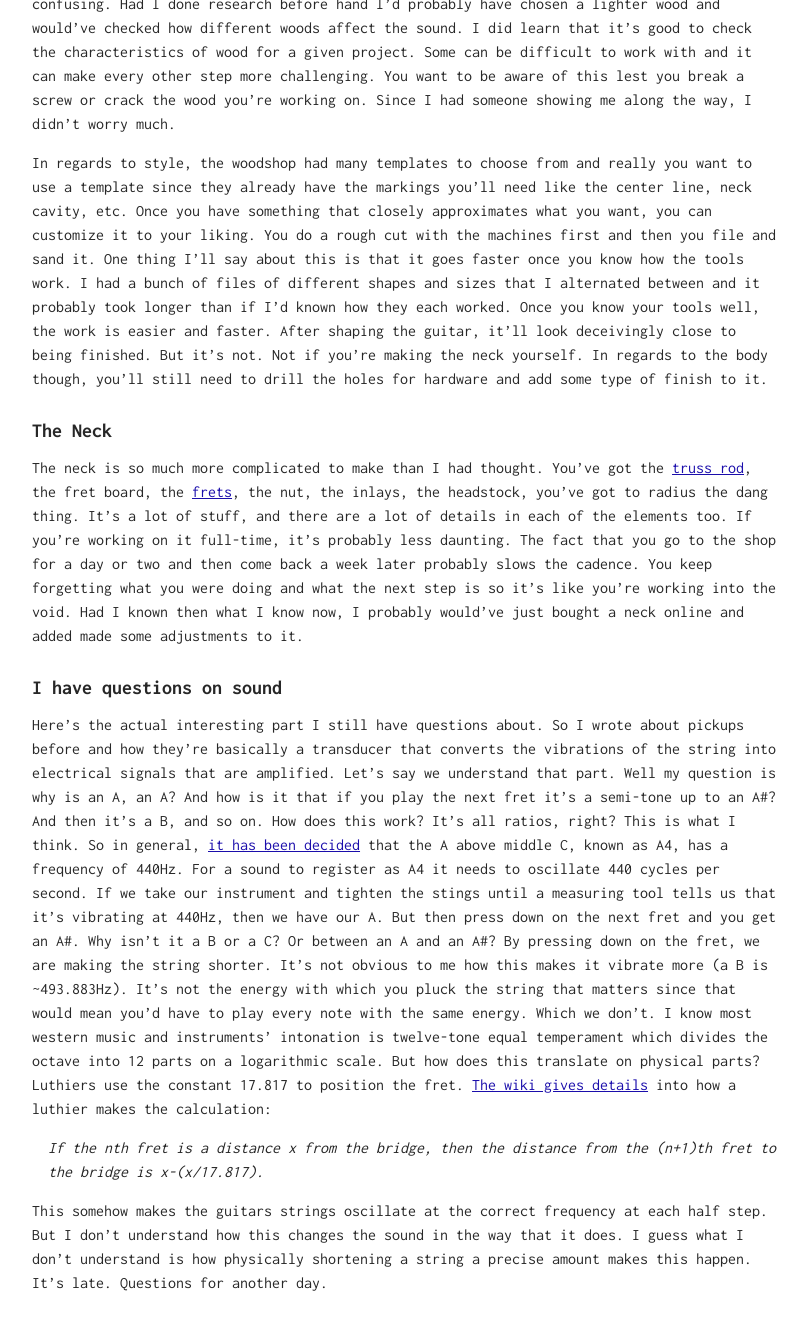
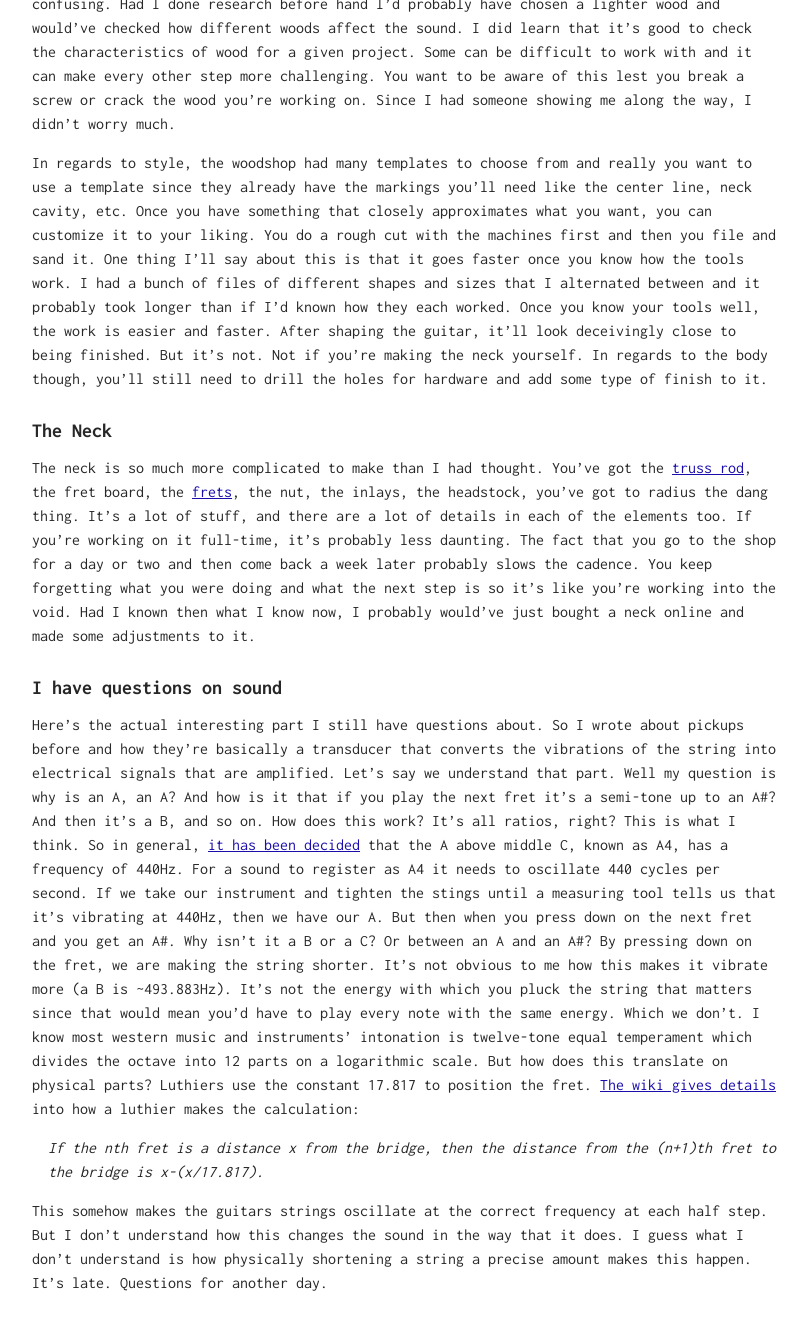
Before and after one commit to dolliars/heyheather, a Jekyll site: the page built from _posts/2020-03-03-building-a-guitar.md, in a window 1280 px wide and 1400 px high, scrolled down 567 px. Shown: the top 1330 px of the window, without its empty margins (233-1041 px from the left). Built offline with Jekyll 4.4.1, drawn with Linux system fonts in a browser that asks for light colours.

Commit message:
Corrections

```diff
--- a/_posts/2020-03-03-building-a-guitar.md
+++ b/_posts/2020-03-03-building-a-guitar.md
@@ -54,8 +54,7 @@ working on it full-time, it's probably less daunting. The fact that you go to
 the shop for a day or two and then come back a week later probably slows the
 cadence. You keep forgetting what you were doing and what the next step is so
 it's like you're working into the void. Had I known then what I know now, I
-probably would've just bought a neck online and added made some adjustments to
-it.
+probably would've just bought a neck online and made some adjustments to it.
 
 ## I have questions on sound
 
@@ -69,11 +68,11 @@ in general, [it has been decided][wiki-A440] that the A above middle C, known as
 A4, has a frequency of 440Hz. For a sound to register as A4 it needs to
 oscillate 440 cycles per second. If we take our instrument and tighten the
 stings until a measuring tool tells us that it's vibrating at 440Hz, then we
-have our A. But then press down on the next fret and you get an A#. Why isn't it
-a B or a C? Or between an A and an A#? By pressing down on the fret, we are
-making the string shorter. It's not obvious to me how this makes it vibrate more
-(a B is ~493.883Hz). It's not the energy with which you pluck the string that
-matters since that would mean you'd have to play every note with the same
+have our A. But then when you press down on the next fret and you get an A#. Why
+isn't it a B or a C? Or between an A and an A#? By pressing down on the fret, we
+are making the string shorter. It's not obvious to me how this makes it vibrate
+more (a B is ~493.883Hz). It's not the energy with which you pluck the string
+that matters since that would mean you'd have to play every note with the same
 energy. Which we don't. I know most western music and instruments' intonation is
 twelve-tone equal temperament which divides the octave into 12 parts on a
 logarithmic scale. But how does this translate on physical parts? Luthiers use
```
